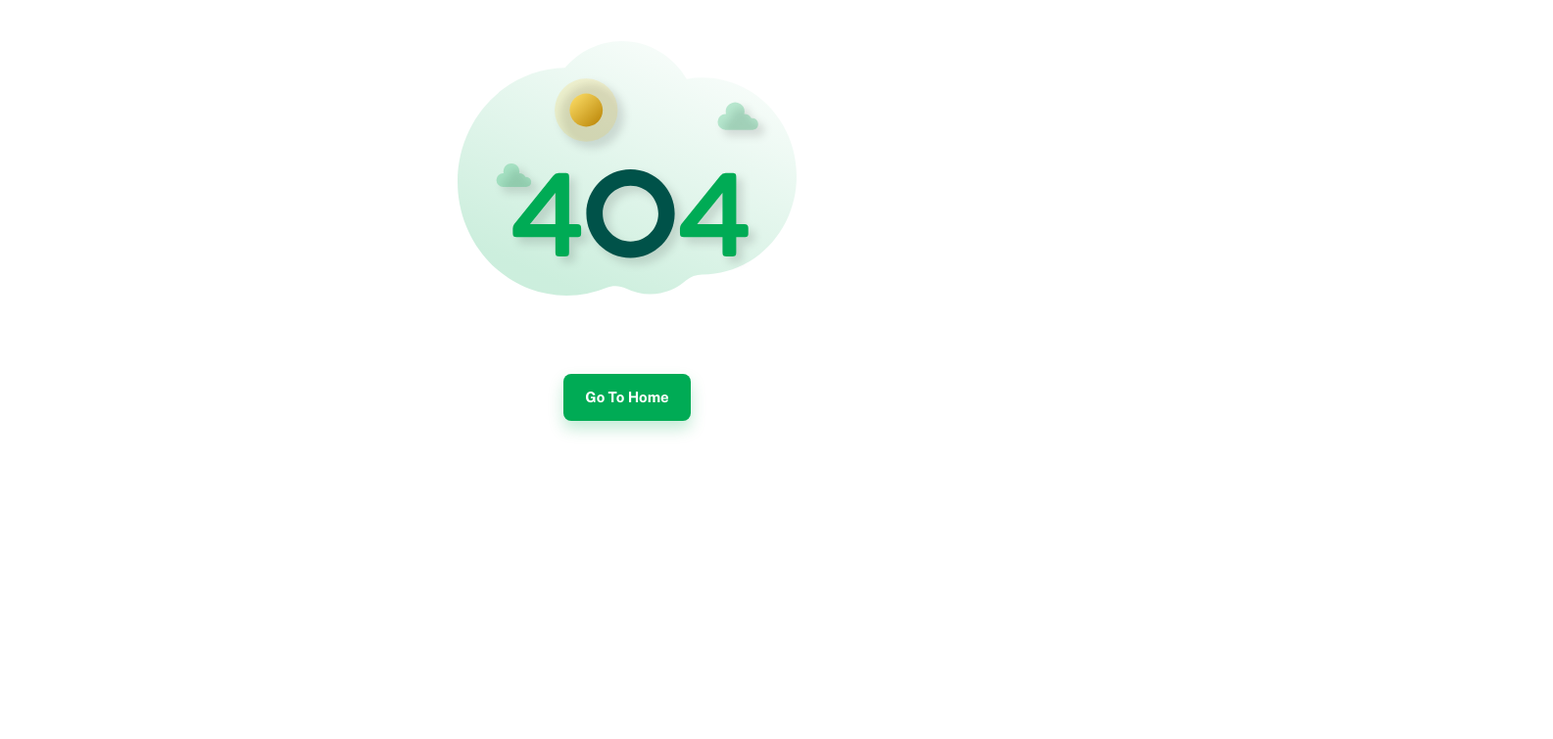
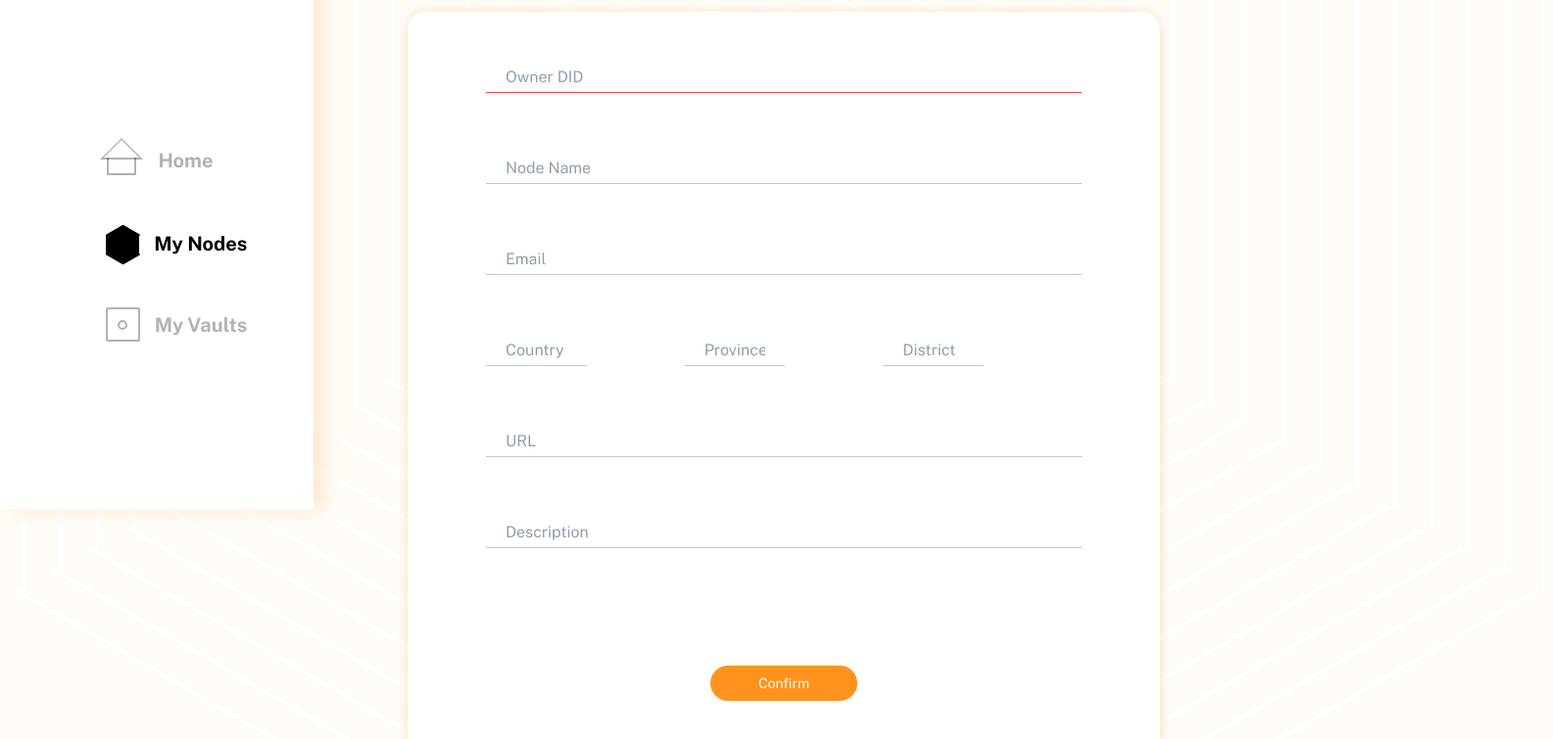
Before and after one commit to lifayi2008/hivehub_v2, a React (Create React App) app: page /hive/dashboard/nodes/add in a window 1280 px wide. Before the commit this address led to /404. Shown: the part 280-1035 px from the top of the page at 98% size, 1585 px wide, since content can reach past the window. Before the commit the page ends 800 px from the top, so only its background shows below. Built offline with nearby package versions, Linux system fonts and the light colour scheme; a web font is replaced by a local one.

Commit message:
Create node page complete

```diff
--- a/src/pages/HiveHome.js
+++ b/src/pages/HiveHome.js
@@ -69,7 +69,7 @@ function NodeItem({ nodeName, nodeURL, nodeStatus }) {
       </Grid>
       <Grid item lg={2} md={2} sm={2} xs={2} sx={{ height: '35px', lineHeight: '35px' }}>
         {nodeStatus ? (
-          <Chip label="online" color="success" sx={{ height: '25px' }} />
+          <Chip label="online" color="success" sx={{ height: '25px', color: 'white' }} />
         ) : (
           <Chip label="offline" sx={{ height: '25px' }} />
         )}
--- /dev/null
+++ b/src/pages/HiveNodeAdd.js
@@ -0,0 +1,84 @@
+import { Box, Button, Stack, TextField, Typography } from '@mui/material';
+import { styled } from '@mui/material/styles';
+import * as React from 'react';
+
+const ContainerBox = styled(Box)({
+  backgroundColor: '#fff',
+  boxShadow: '0px 0px 10px rgba(255, 147, 30, 0.3)',
+  textAlign: 'center',
+  borderRadius: '18px',
+  height: '760px',
+  width: '100%',
+  marginBottom: '20px',
+  padding: '30px 80px'
+});
+
+const CustomButton = styled(Button)({
+  width: '150px',
+  borderRadius: '18px',
+  fontWeight: 'normal',
+  color: 'white',
+  backgroundColor: 'rgba(255, 147, 30, 1)',
+  boxShadow: 'none',
+  '&:hover': {
+    backgroundColor: 'rgba(255, 147, 30, 0.7)',
+    boxShadow: 'none'
+  }
+});
+
+const CustomTextField = styled(TextField)({
+  width: '100%',
+  marginTop: '20px',
+  marginBottom: '40px',
+  '#standard-basic': {
+    padding: '5px 20px'
+  }
+});
+
+export default function HiveNodeAdd() {
+  return (
+    <>
+      <Box sx={{ my: 8 }}>
+        <Typography variant="h3">Create Node</Typography>
+      </Box>
+
+      <ContainerBox>
+        <Box>
+          <CustomTextField id="standard-basic" placeholder="Owner DID" variant="standard" error />
+        </Box>
+
+        <Box>
+          <CustomTextField id="standard-basic" placeholder="Node Name" variant="standard" />
+        </Box>
+
+        <Box>
+          <CustomTextField id="standard-basic" placeholder="Email" variant="standard" />
+        </Box>
+
+        <Stack direction="row" alignItems="center">
+          <Box sx={{ width: '150px', marginRight: '100px' }}>
+            <CustomTextField id="standard-basic" placeholder="Country" variant="standard" />
+          </Box>
+          <Box sx={{ width: '150px', marginRight: '100px' }}>
+            <CustomTextField id="standard-basic" placeholder="Province" variant="standard" />
+          </Box>
+          <Box sx={{ width: '150px', marginRight: '100px' }}>
+            <CustomTextField id="standard-basic" placeholder="District" variant="standard" />
+          </Box>
+        </Stack>
+
+        <Box>
+          <CustomTextField id="standard-basic" placeholder="URL" variant="standard" />
+        </Box>
+
+        <Box>
+          <CustomTextField id="standard-basic" placeholder="Description" variant="standard" />
+        </Box>
+
+        <CustomButton variant="contained" sx={{ marginTop: '80px' }}>
+          Confirm
+        </CustomButton>
+      </ContainerBox>
+    </>
+  );
+}
--- a/src/pages/HiveNodes.js
+++ b/src/pages/HiveNodes.js
@@ -42,7 +42,7 @@ function NodeItem({ nodeName, nodeStatus, date, nodeDescription, nodeIP, ownerDI
           {nodeName}
           <Box component="span" sx={{ ml: 2 }}>
             {nodeStatus ? (
-              <Chip label="online" color="success" sx={{ height: '20px' }} />
+              <Chip label="online" color="success" sx={{ height: '20px', color: 'white' }} />
             ) : (
               <Chip label="offline" sx={{ height: '20px' }} />
             )}
--- a/src/routes.js
+++ b/src/routes.js
@@ -16,6 +16,7 @@ import HiveDashboard from './layouts/HiveDashboard';
 import HiveHome from './pages/HiveHome';
 import HiveNodes from './pages/HiveNodes';
 import HiveVaults from './pages/HiveVaults';
+import HiveNodeAdd from './pages/HiveNodeAdd';
 
 // ----------------------------------------------------------------------
 
@@ -56,6 +57,7 @@ export default function Router() {
         { path: '', element: <Navigate to="/hive/dashboard/home" replace /> },
         { path: 'home', element: <HiveHome /> },
         { path: 'nodes', element: <HiveNodes /> },
+        { path: 'nodes/add', element: <HiveNodeAdd /> },
         { path: 'vaults', element: <HiveVaults /> }
       ]
     },
```
